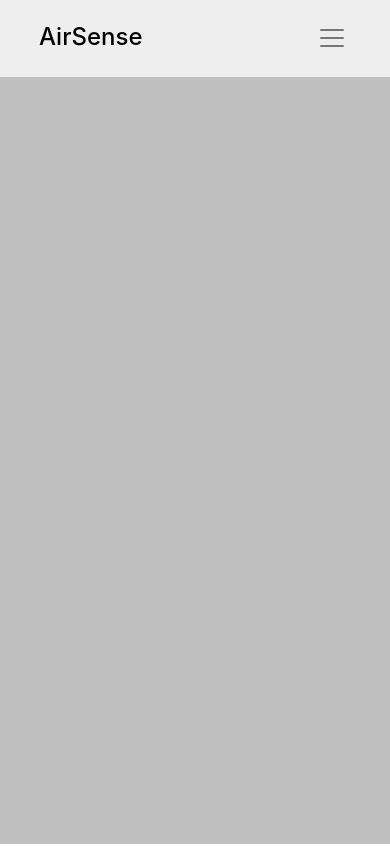
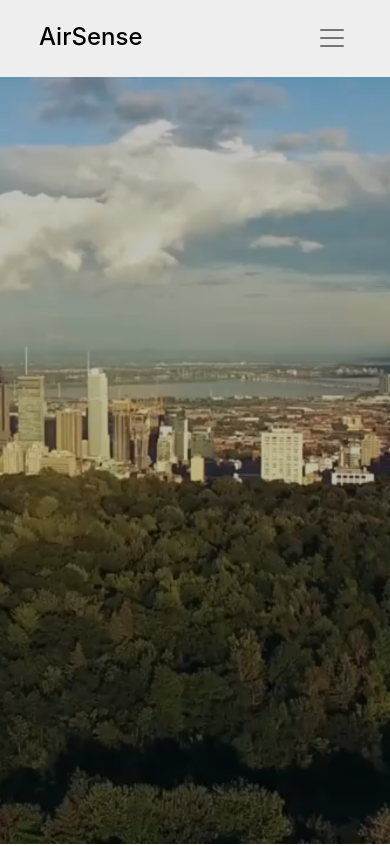
Before and after one commit to OrestisTanis/AirQuality-Front-End, a React (Create React App) app: page / in a window 390 px wide. Shown: the top 846 px of the page. Built offline with nearby package versions, Linux system fonts and the light colour scheme.

Commit message:
Added background-image for small screens in landing page

```diff
--- a/src/components/landing-page/background-video.css
+++ b/src/components/landing-page/background-video.css
@@ -35,5 +35,13 @@ body {
     #video-bg {
         display: none;
     }
+}
+#image-poster {
+    position:absolute;
+    height: 100vh;
+    z-index: -5;
+    max-height: 100vh;
+    object-fit:cover;
 
+    object-position:70% 50%;
 }
--- a/src/components/landing-page/background-video.jsx
+++ b/src/components/landing-page/background-video.jsx
@@ -1,4 +1,4 @@
-import React from 'react';
+import React, { isValidElement } from 'react';
 import poster from '../../shared/vid/cityPoster.png';
 import vid from '../../shared/vid/city.mp4';
 import './background-video.css'
@@ -10,6 +10,9 @@ function BackgroundVideo(props) {
             <video id="video-bg" poster={poster} autoPlay muted loop>
                 <source src={vid} type="video/mp4" />
             </video>
+            <div className="d-md-none">
+                <img id="image-poster" src={poster} alt="fresh air image"/>
+            </div>
             <div className="video-bg-overlay"></div>
             {/* SPACER */}
             <div id="spacer-100vh" style={{height: "100vh"}}></div>
```
